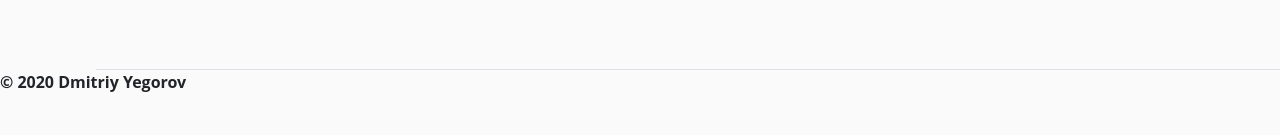
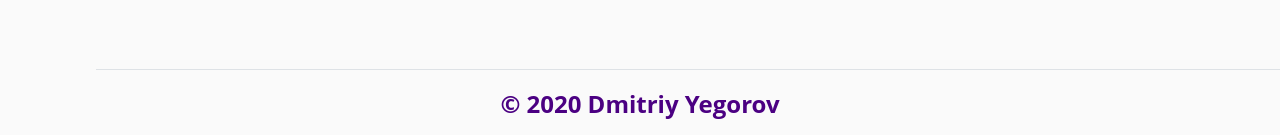
Before and after one commit to Dyegor/dyegor.github.io, a React (Create React App) app: page /portfolio in a window 1280 px wide. Shown: the part 746-881 px from the top of the page. Before the commit the page ends 856 px from the top, so only its background shows below. Built offline with nearby package versions, Linux system fonts and the light colour scheme.

Commit message:
Add Footer component

```diff
--- a/src/components/footer-components/Footer.jsx
+++ b/src/components/footer-components/Footer.jsx
@@ -2,10 +2,10 @@ import React from "react";
 
 export default function Footer() {
     return (
-        <div id="footer">
-            <p class="copyright">
+        <footer className="footer mt-auto py-3">
+            <div className="container">
                 <b>© 2020 Dmitriy Yegorov</b>
-            </p>
-        </div>
+            </div>
+        </footer>
     );
 }
```
